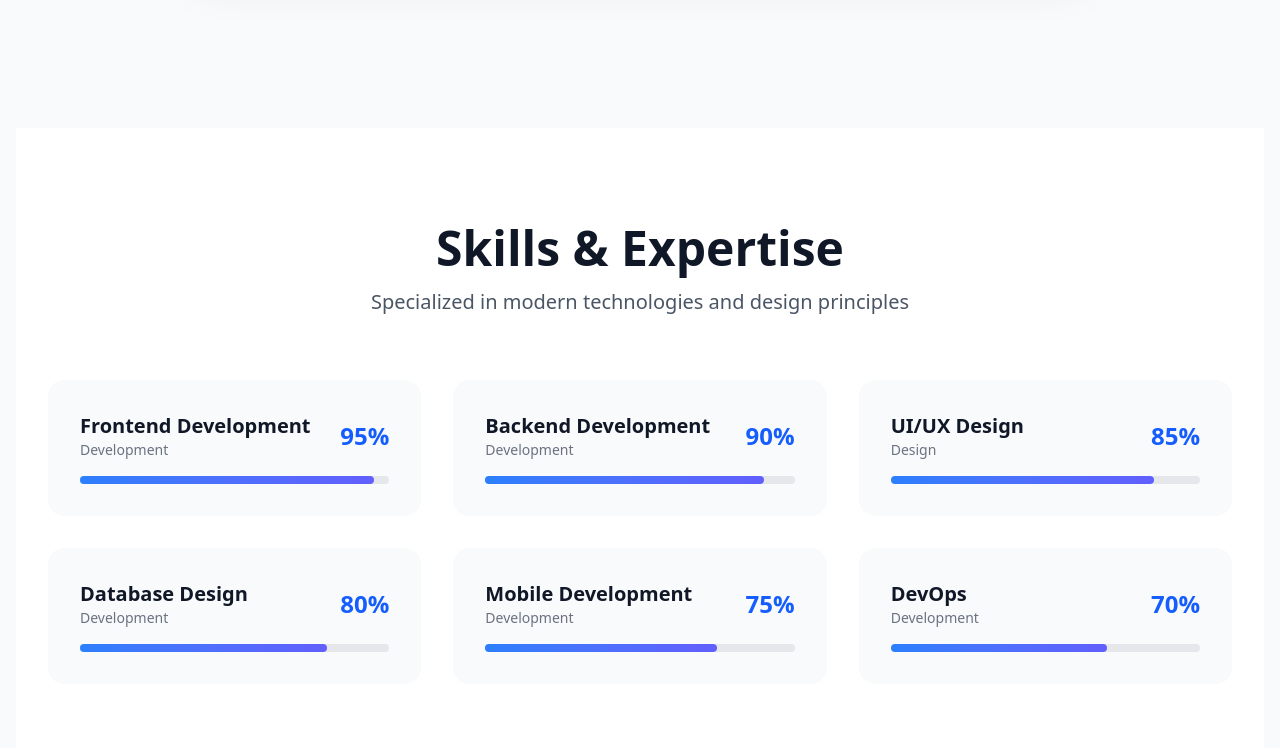
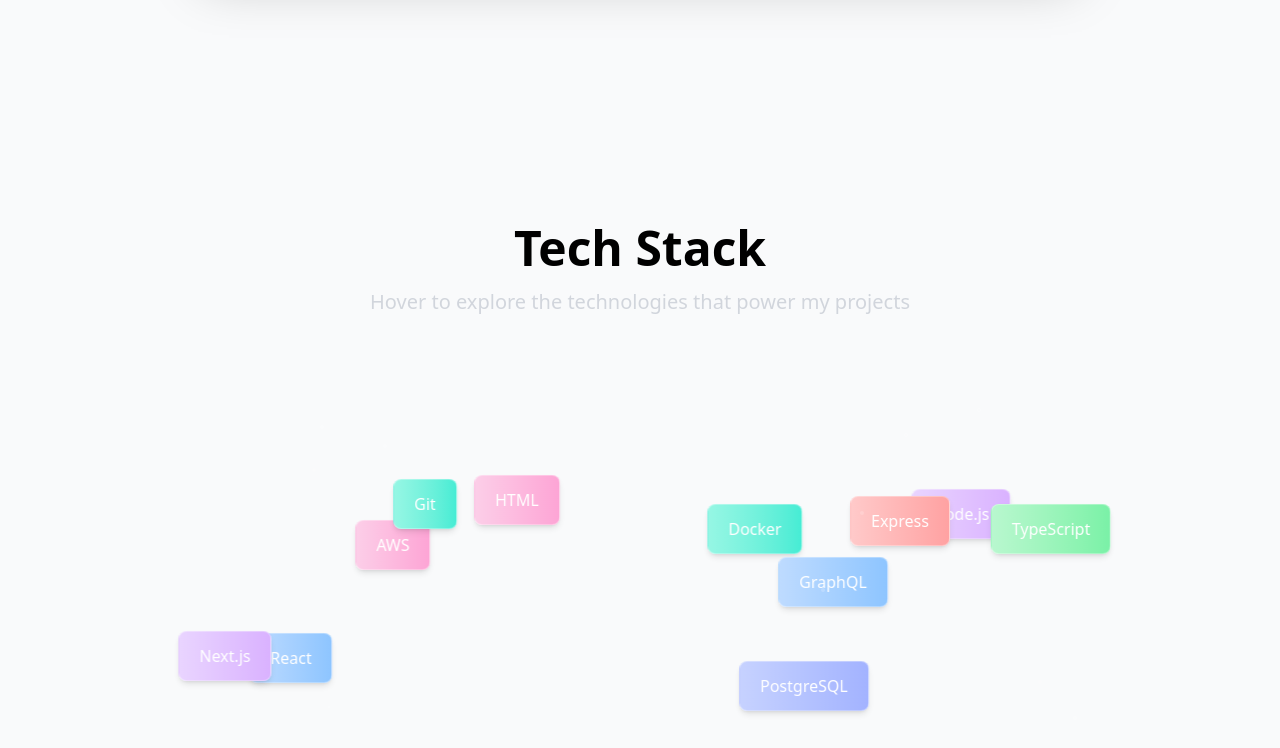
Before and after one commit to renolddickson/web-portfolio, a React (Vite) app: page / in a window 1280 px wide. Shown: the part 1360-2108 px from the top of the page. Built offline with nearby package versions, Linux system fonts and the light colour scheme.

Commit message:
smooth animations

```diff
--- a/src/components/AboutUs.tsx
+++ b/src/components/AboutUs.tsx
@@ -2,7 +2,9 @@
 
 const AboutUs = () => {
   return (
+    <div className="p-10 min-h-screen flex items-center justify-center font-mono">
     <MacTerminal />
+    </div>
   )
 }
 
--- a/src/components/MacTerminal.tsx
+++ b/src/components/MacTerminal.tsx
@@ -53,10 +53,9 @@
         hour12: false      // 24‑hour format
     });
     return (
-        <div className="p-10 min-h-screen flex items-center justify-center font-mono">
-            <div className="bg-white rounded-lg w-full max-w-4xl min-h-112 mx-auto shadow-2xl overflow-hidden">
+            <div className="relative bg-white rounded-lg w-full max-w-4xl mx-auto shadow-2xl overflow-hidden">
                 {/* Header */}
-                <div className="flex items-center justify-between h-8 border-b border-gray-300 px-6 bg-gray-200">
+                <div className="flex items-center justify-between h-8 border-b border-gray-300 px-6 bg-gray-200 sticky top-0">
                     {/* Window Controls */}
                     <div className="flex items-center space-x-3">
                         <div className="w-3.5 h-3.5 rounded-full bg-red-500 border border-red-600"></div>
@@ -68,7 +67,7 @@
                     </div>
                     <div className="w-14"></div>
                 </div>
-                <div className="p-8 text-sm text-gray-800 bg-white">
+                <div className="p-8 text-sm text-gray-800 bg-white h-112 overflow-auto">
                     <div className="mb-2">
                         <span>Last login: {formatter.format(date)} on ttys003</span>
                     </div>
@@ -92,7 +91,6 @@
                     </div>
                 </div>
             </div>
-        </div>
     );
 };
 
--- a/src/components/Skills.tsx
+++ b/src/components/Skills.tsx
@@ -1,53 +1,154 @@
-const Skills = () =>{
-   const skills = [
-        { name: 'Frontend Development', progress: 95, category: 'Development' },
-        { name: 'Backend Development', progress: 90, category: 'Development' },
-        { name: 'UI/UX Design', progress: 85, category: 'Design' },
-        { name: 'Database Design', progress: 80, category: 'Development' },
-        { name: 'Mobile Development', progress: 75, category: 'Development' },
-        { name: 'DevOps', progress: 70, category: 'Development' }
+import React, { useEffect, useRef } from 'react';
+import gsap from 'gsap';
+
+type Position = { x: number; y: number };
+
+const TechStack: React.FC = () => {
+  const containerRef = useRef<HTMLDivElement>(null);
+  const cardsRef = useRef<(HTMLDivElement | null)[]>([]);
+  const motionStrengths = useRef<number[]>(
+    Array.from({ length: 18 }, () => Math.random() * 0.4 + 0.1) // between 0.1 and 0.5
+  ).current;
+
+  const skills: string[] = [
+    'React', 'Node.js', 'TypeScript', 'Python', 'MongoDB', 'PostgreSQL',
+    'AWS', 'Docker', 'GraphQL', 'Next.js', 'Vue.js', 'Express',
+    'JavaScript', 'CSS', 'HTML', 'Git', 'Redis', 'Kubernetes'
   ];
+
+  const cardPositions = useRef<Position[]>(
+    skills.map(() => ({
+      x: Math.random() * 80 + 10,
+      y: Math.random() * 70 + 15,
+    }))
+  ).current;
+
+  useEffect(() => {
+    const container = containerRef.current;
+    if (!container) return;
+
+    const handleMouseMove = (e: MouseEvent) => {
+      const rect = container.getBoundingClientRect();
+      const normX = ((e.clientX - rect.left) / rect.width - 0.5) * 2; // -1 to 1
+      const normY = ((e.clientY - rect.top) / rect.height - 0.5) * 2;
+
+      cardsRef.current.forEach((card, index) => {
+        if (!card) return;
+
+        const strength = motionStrengths[index];
+        const offsetX = -normX * 50 * strength;
+        const offsetY = -normY * 50 * strength;
+
+        gsap.to(card, {
+          x: offsetX,
+          y: offsetY,
+          duration: 0.5,
+          ease: 'power3.out',
+        });
+      });
+    };
+
+    const handleMouseLeave = () => {
+      cardsRef.current.forEach((card) => {
+        if (!card) return;
+        gsap.to(card, {
+          x: 0,
+          y: 0,
+          duration: 0.6,
+          ease: 'power3.out',
+        });
+      });
+    };
+
+    container.addEventListener('mousemove', handleMouseMove);
+    container.addEventListener('mouseleave', handleMouseLeave);
+
+    return () => {
+      container.removeEventListener('mousemove', handleMouseMove);
+      container.removeEventListener('mouseleave', handleMouseLeave);
+    };
+  }, []);
+
+  const getRandomColor = (index: number): string => {
+    const colors = [
+      'from-blue-200 to-blue-300',
+      'from-purple-200 to-purple-300',
+      'from-green-200 to-green-300',
+      'from-red-200 to-red-300',
+      'from-yellow-200 to-yellow-300',
+      'from-indigo-200 to-indigo-300',
+      'from-pink-200 to-pink-300',
+      'from-teal-200 to-teal-300',
+    ];
+    return colors[index % colors.length];
+  };
+
   return (
-        <section id="skills" className="py-16 sm:py-24 bg-white">
+    <section className="py-16 sm:py-24 min-h-screen overflow-hidden">
       <div className="max-w-7xl mx-auto px-4 sm:px-6 lg:px-8">
         <div className="text-center mb-12 sm:mb-16">
-              <h2 className="text-3xl sm:text-4xl lg:text-5xl font-bold text-gray-900 mb-4">Skills & Expertise</h2>
-              <p className="text-lg sm:text-xl text-gray-600 max-w-2xl mx-auto">
-                Specialized in modern technologies and design principles
+          <h2 className="text-3xl sm:text-4xl lg:text-5xl font-bold text-black mb-4">
+            Tech Stack
+          </h2>
+          <p className="text-lg sm:text-xl text-gray-300 max-w-2xl mx-auto">
+            Hover to explore the technologies that power my projects
           </p>
         </div>
-            <div className="grid grid-cols-1 sm:grid-cols-2 xl:grid-cols-3 gap-6 lg:gap-8">
+
+        <div
+          ref={containerRef}
+          className="relative h-96 sm:h-[500px] lg:h-[600px] w-full"
+          style={{ perspective: '1000px' }}
+        >
           {skills.map((skill, index) => (
             <div
-                  key={skill.name}
-                  className={`group p-6 lg:p-8 bg-gray-50 rounded-2xl hover:bg-white hover:shadow-lg transition-all duration-500 ${
-                   true
-                      ? 'translate-y-0 opacity-100'
-                      : 'translate-y-8 opacity-0'
-                  }`}
-                  style={{ transitionDelay: `${index * 100}ms` }}
+              key={skill}
+              ref={(el) => (cardsRef.current[index] = el)}
+              className="absolute transition-transform duration-300 ease-out will-change-transform"
+              style={{
+                left: `${cardPositions[index].x}%`,
+                top: `${cardPositions[index].y}%`,
+                transform: 'translate(-50%, -50%)',
+              }}
             >
-                  <div className="flex justify-between items-center mb-4">
-                    <div>
-                      <h3 className="text-lg lg:text-xl font-semibold text-gray-900">{skill.name}</h3>
-                      <p className="text-sm text-gray-500">{skill.category}</p>
-                    </div>
-                    <span className="text-xl lg:text-2xl font-bold text-blue-600">{skill.progress}%</span>
-                  </div>
-                  <div className="w-full bg-gray-200 rounded-full h-2">
-                    <div
-                      className="bg-gradient-to-r from-blue-500 to-indigo-500 h-2 rounded-full transition-all duration-1000 ease-out"
-                      style={{
-                        width: true ? `${skill.progress}%` : '0%',
-                        transitionDelay: `${index * 100 + 300}ms`
-                      }}
-                    ></div>
+              <div className={`
+                px-4 py-2 sm:px-5 sm:py-3
+                bg-gradient-to-r ${getRandomColor(index)}
+                text-white text-sm sm:text-base font-medium
+                rounded-lg shadow-md border border-white/30
+                hover:shadow-2xl transition-all duration-200
+                whitespace-nowrap select-none
+              `}>
+                {skill}
               </div>
             </div>
           ))}
+
+          {/* Ambient particles */}
+          <div className="absolute inset-0 pointer-events-none">
+            {[...Array(20)].map((_, i) => (
+              <div
+                key={i}
+                className="absolute w-1 h-1 bg-white/20 rounded-full animate-pulse"
+                style={{
+                  left: `${Math.random() * 100}%`,
+                  top: `${Math.random() * 100}%`,
+                  animationDelay: `${Math.random() * 2}s`,
+                  animationDuration: `${2 + Math.random() * 3}s`,
+                }}
+              />
+            ))}
+          </div>
+        </div>
+
+        <div className="text-center mt-8">
+          <p className="text-sm text-gray-400">
+            Move your cursor around to interact with the tech stack
+          </p>
         </div>
       </div>
     </section>
   );
-}
-export default Skills;
+};
+
+export default TechStack;
```
Lines whose indentation alone changed are shown as unchanged.
